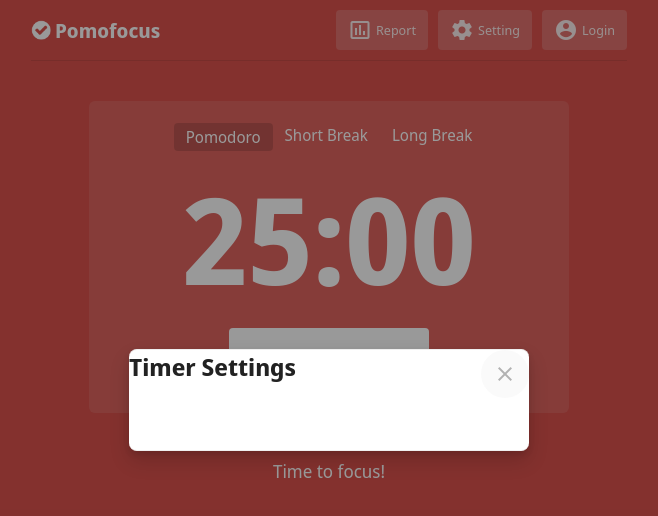
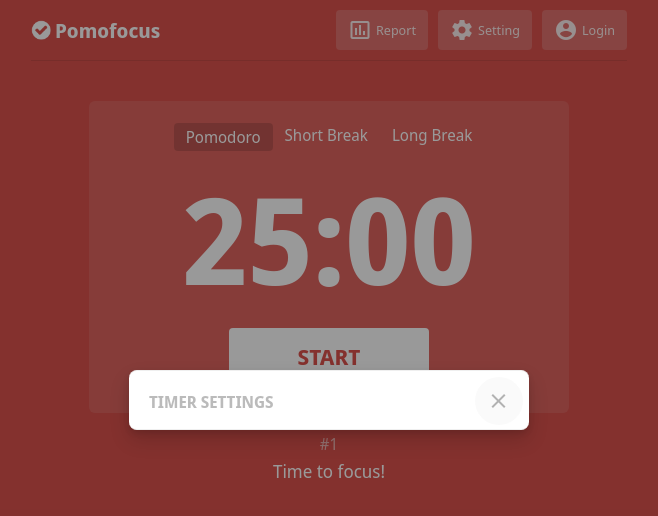
Before and after one commit to usmansbk/pomofocus, a React (Create React App) app: page /report in a window 1280 px wide. Shown: the top 516 px of the page, without its empty margins (311-969 px from the left). Built offline with nearby package versions, Linux system fonts and the light colour scheme.

Commit message:
Style title

```diff
--- a/src/components/Modal.module.css
+++ b/src/components/Modal.module.css
@@ -51,6 +51,7 @@
   width: 3rem;
   height: 3rem;
   border-radius: 50%;
+  margin: 0.4rem;
   display: flex;
   justify-content: center;
   align-items: center;
--- a/src/components/Settings.js
+++ b/src/components/Settings.js
@@ -6,7 +6,7 @@
     <Modal>
       <div className={classes.container}>
         <div className={classes.content}>
-          <h2>Timer Settings</h2>
+          <h2 className={classes.title}>Timer Settings</h2>
         </div>
       </div>
     </Modal>
--- a/src/components/Settings.module.css
+++ b/src/components/Settings.module.css
@@ -1,4 +1,15 @@
 .container {
-  display: flex;
-  height: 100px;
+  max-width: 48.75rem;
 }
+
+.content {
+  padding: 1.25rem 1.25rem 0;
+}
+
+.title {
+  font-size: 1rem;
+  font-weight: bold;
+  text-transform: uppercase;
+  color: rgb(187, 187, 187);
+  margin-bottom: 1rem;
+}
```
